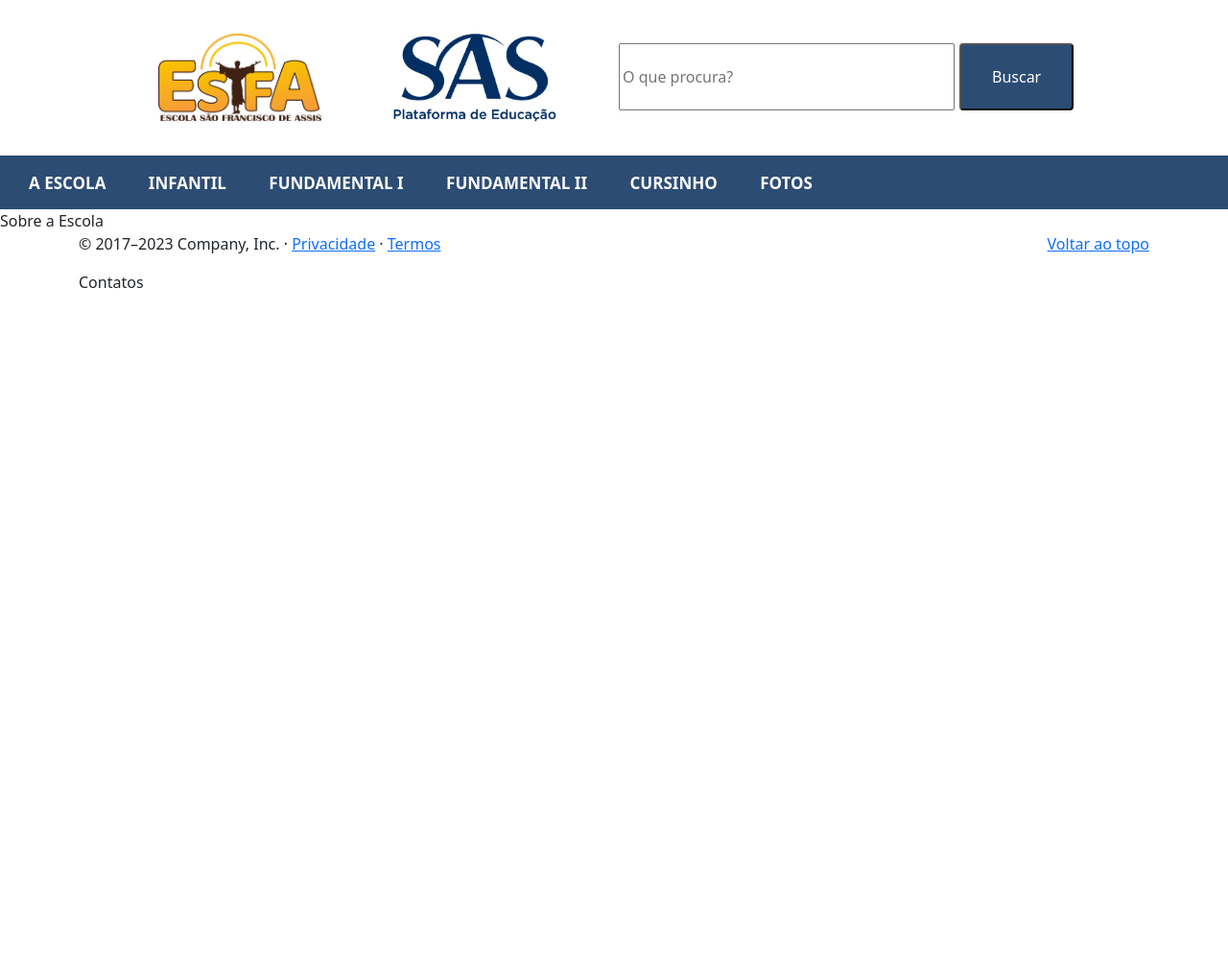
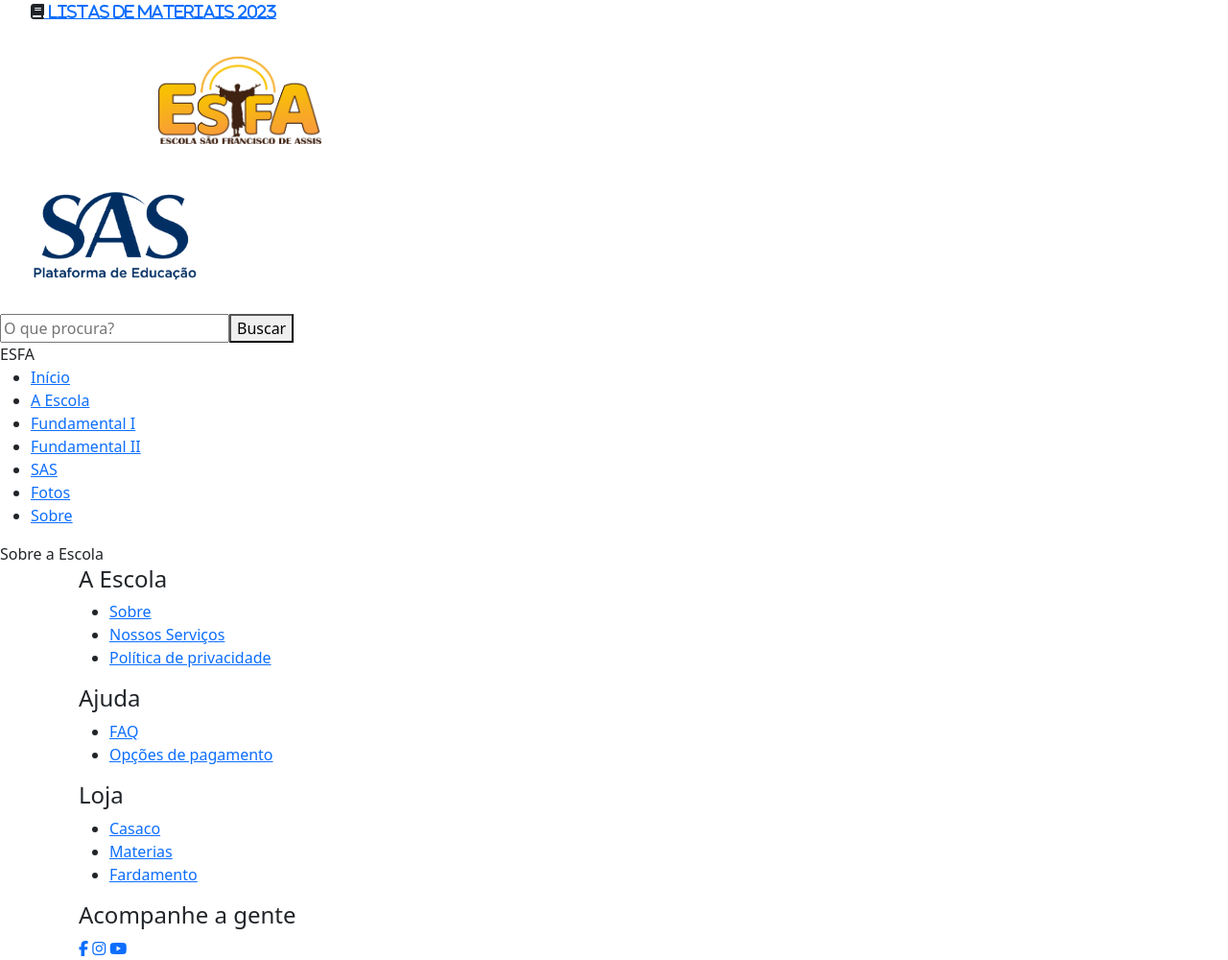
Before and after one commit to carvalhio/esfa, a Rails app: page /home/about in a window 1280 px wide. Shown: the whole page at 96% size. Before the commit the page ends 300 px from the top, so only its background shows below. Run offline with Rails 7, Linux system fonts and the light colour scheme; some libraries are stand-ins or nearby versions.

Commit message:
rodapé criado

```diff
--- a/app/assets/stylesheets/style.css
+++ b/app/assets/stylesheets/style.css
@@ -1,3 +1,87 @@
+* {
+    margin: 0;
+    padding: 0;
+    list-style: none;
+    text-decoration: none;
+    font-family: "Google Sans Regular";
+    box-sizing: border-box;
+}
+
+body {
+    background: #fefefe;
+}
+
+header {
+    width: 100%;
+    height: 80px;
+    background-color: #24262b;
+    display: flex;
+    align-items: center;
+    justify-content: space-between;
+    padding: 30px 100px;
+    font-weight: bold;
+}
+
+.logo {
+    font-size: 28px;
+    font-weight: bold;
+    color: #fefefe;
+}
+
+.hamburguer {
+    display: none;
+}
+.nav-bar ul {
+    display: flex;
+}
+
+.nav-bar ul li a {
+    display: block;
+    color: #fefefe;
+    font-size:  20px;
+    padding: 10px 25px;
+    border-radius: 50px;
+    transition: 0.2s;
+    margin: 0 5px;
+    text-decoration: none;
+}
+
+.nav-bar ul li a:hover {
+    color: #11101b;
+    background: #fefefe;
+}
+
+.nav-bar ul li a.active{
+    color: #11101b;
+    background: #fefefe;
+}
+
+@media only screen and (max-width: 1320px) {
+    header{
+        padding: 0 50px;
+    }
+}
+
+@media only screen and (max-width: 1100px) {
+    header{
+        padding: 0 30px;
+    }
+}
+
+@media only screen and (max-width: 900px) {
+    .hamburguer{
+        display: block;
+        cursor: pointer;
+    }
+    .hamburguer .line {
+        width: 30px;
+        height: 3px;
+        background: #fefefe;
+        margin: 6px 0;
+    }
+
+}
+
 .parent{
 
     display:flex;
@@ -20,37 +104,23 @@
     height: 100px;
 }
 
-@font-face {
-    font-family: 'BebasNeue Regular';
-    src: url('/fonts/BebasNeueRegular.otf')
- }
-
- li {
-     /* apenas para efeitos visuais */
-    list-style-type: none;
-    display: inline;
-    font-size: 17px;
-    font-style:unset;
-    font-weight: bolder;
-
-
-  }
 .container_header{
     width: 700px;
     margin-left: auto;
     margin-right: auto;
 }
 
-.navbar-custom {
-    background-color: #2c4c74;
+
+.first-navbar {
+    background-color: #c9c8c6;
+    font-size: 17px;
+    padding: auto;
+    box-sizing: border-box;
+    text-decoration: none;
+    text-decoration-style: none;
 }
 
-.navbar-text {
-    color: rgb(251, 252, 251);
-    text-decoration: none;
-    margin-left: 30px;
-    margin-right: 10px;
-}
+
 
 input {
     width: 350px;
@@ -73,3 +143,108 @@
     margin-top: 45px;
     margin-left: 5px;
   }
+
+  .footer {
+    position:static;
+    left: 0;
+    bottom: 0;
+    width: 100%;
+    background-color: black;
+    color: #c9c8c6;
+    text-align: center;
+    padding: auto;
+ }
+
+ @import url('https://fonts.googleapis.com/css2?family=Poppins:wght@300;400;500;600;700&display=swap');
+body{
+	line-height: 1.5;
+	font-family: 'Poppins', sans-serif;
+}
+*{
+	margin:0;
+	padding:0;
+	box-sizing: border-box;
+}
+.container{
+	max-width: 1170px;
+	margin:auto;
+}
+.row{
+	display: flex;
+	flex-wrap: wrap;
+}
+ul{
+	list-style: none;
+}
+.footer{
+	background-color: #24262b;
+    padding: 70px 0;
+}
+.footer-col{
+   width: 25%;
+   padding: 0 15px;
+}
+.footer-col h4{
+	font-size: 18px;
+	color: #ffffff;
+	text-transform: capitalize;
+	margin-bottom: 35px;
+	font-weight: 500;
+	position: relative;
+}
+.footer-col h4::before{
+	content: '';
+	position: absolute;
+	left:0;
+	bottom: -10px;
+	background-color: #e91e63;
+	height: 2px;
+	box-sizing: border-box;
+	width: 50px;
+}
+.footer-col ul li:not(:last-child){
+	margin-bottom: 10px;
+}
+.footer-col ul li a{
+	font-size: 16px;
+	text-transform: capitalize;
+	color: #ffffff;
+	text-decoration: none;
+	font-weight: 300;
+	color: #bbbbbb;
+	display: block;
+	transition: all 0.3s ease;
+}
+.footer-col ul li a:hover{
+	color: #ffffff;
+	padding-left: 8px;
+}
+.footer-col .social-links a{
+	display: inline-block;
+	height: 40px;
+	width: 40px;
+	background-color: rgba(255,255,255,0.2);
+	margin:0 10px 10px 0;
+	text-align: center;
+	line-height: 40px;
+	border-radius: 50%;
+	color: #ffffff;
+	transition: all 0.5s ease;
+}
+.footer-col .social-links a:hover{
+	color: #24262b;
+	background-color: #ffffff;
+}
+
+/*responsive*/
+@media(max-width: 767px){
+  .footer-col{
+    width: 50%;
+    margin-bottom: 30px;
+}
+}
+@media(max-width: 574px){
+  .footer-col{
+    width: 100%;
+}
+}
--- a/app/controllers/home_controller.rb
+++ b/app/controllers/home_controller.rb
@@ -5,5 +5,7 @@
   def about
   end
 
+  def supplies
+  end
 
 end
--- a/app/views/home/_footer.html.erb
+++ b/app/views/home/_footer.html.erb
@@ -1,5 +1,37 @@
-<footer class="container">
-    <p class="float-end"><a href="#">Voltar ao topo</a></p>
-    <p>© 2017–2023 Company, Inc. · <a href="#">Privacidade</a> · <a href="#">Termos</a></p>
-    <p> Contatos </p>
+  <footer class="footer">
+  	 <div class="container">
+  	 	<div class="row">
+  	 		<div class="footer-col">
+  	 			<h4> A Escola</h4>
+  	 			<ul>
+  	 				<li><a href="#">Sobre</a></li>
+  	 				<li><a href="#">Nossos Serviços</a></li>
+  	 				<li><a href="#">Política de privacidade</a></li>
+  	 			</ul>
+  	 		</div>
+  	 		<div class="footer-col">
+  	 			<h4>Ajuda</h4>
+  	 			<ul>
+  	 				<li><a href="#">FAQ</a></li>
+  	 				<li><a href="#">Opções de pagamento</a></li>
+  	 			</ul>
+  	 		</div>
+  	 		<div class="footer-col">
+  	 			<h4>Loja</h4>
+  	 			<ul>
+  	 				<li><a href="#">Casaco</a></li>
+  	 				<li><a href="#">Materias</a></li>
+  	 				<li><a href="#">Fardamento</a></li>
+  	 			</ul>
+  	 		</div>
+  	 		<div class="footer-col">
+  	 			<h4>Acompanhe a gente</h4>
+  	 			<div class="social-links">
+  	 				<a href="https://www.facebook.com/esfaoficial"><i class="fab fa-facebook-f"></i></a>
+  	 				<a href="https://www.instagram.com/esfasobralce/"><i class="fab fa-instagram"></i></a>
+  	 				<a href="#"><i class="fab fa-youtube"></i></a>
+  	 			</div>
+  	 		</div>
+  	 	</div>
+  	 </div>
   </footer>
--- a/app/views/home/_header.html.erb
+++ b/app/views/home/_header.html.erb
@@ -1,13 +1,19 @@
+<div class="first-navbar">
+		<div>
+			<ul>
 
+					<li link rel="stylesheet" href="https://cdnjs.cloudflare.com/ajax/libs/font-awesome/4.7.0/css/font-awesome.min.css" class="fa fa-book"><a href="home/supplies"> Listas de Materiais 2023  </a></li>
 
-<link href="assets/stylesheets/style.css" rel="stylesheet">
+			</ul>
+		</div>
+</div>
 
 <div class="parent">
       <div>
-        <%= image_tag('logos/logo3.png', alt: 'Description', style: 'display: block; margin: 20px; margin-left: 150px; width: 200px; padding: 15px;')%>
+        <a href="#"> <%= image_tag('logos/logo3.png', alt: 'Description', style: 'display: block; margin: 20px; margin-left: 150px; width: 200px; padding: 15px;')%> </a>
       </div>
       <div>
-        <%= image_tag('logos/sas.png', alt: 'Description', style: 'display: block; margin: 20px; width: 200px; padding: 15px;')%>
+       <a href="https://saseducacao.com.br/" > <%= image_tag('logos/sas.png', alt: 'Description', style: 'display: block; margin: 20px; width: 200px; padding: 15px;')%> </a>
       </div>
       <div>
         <form class="d-flex" role="search">
@@ -17,26 +23,37 @@
       </div>
 </div>
 
-<div class="navbar navbar-custom"  >
-    <div class="navbar-brand">
 
+  <header>
+          <div class="logo">ESFA</div>
+          <div class="hamburguer">
+              <div class="line"></div>
+              <div class="line"></div>
+              <div class="line"></div>
+          </div>
+          <nav class="nav-bar">
+              <ul>
                   <li>
-          <a class="navbar-text"  href="#"> A ESCOLA</a>
+                      <a href="#" class="active">Início</a>
                   </li>
                   <li>
-          <a class="navbar-text"  href="#">INFANTIL</a>
+                      <a href="#" >A Escola</a>
                   </li>
                   <li>
-          <a class="navbar-text" href="#">FUNDAMENTAL I</a>
+                      <a href="" >Fundamental I</a>
                   </li>
                   <li>
-          <a class="navbar-text"  href="#">FUNDAMENTAL II</a>
+                      <a href="" >Fundamental II</a>
                   </li>
                   <li>
-          <a class="navbar-text"  href="#">CURSINHO</a>
+                      <a href="" >SAS</a>
                   </li>
                   <li>
-          <a class="navbar-text"  href="#">FOTOS</a>
+                      <a href="" >Fotos</a>
                   </li>
-    </div>
-</div>
+                  <li>
+                      <a href="">Sobre</a>
+                  </li>
+              </ul>
+          </nav>
+    </header>
--- a/app/views/home/about.erb
+++ b/app/views/home/about.erb
@@ -1 +1,3 @@
+
+
 Sobre a Escola
--- a/app/views/layouts/application.html.erb
+++ b/app/views/layouts/application.html.erb
@@ -1,22 +1,25 @@
 <!doctype html>
-<html lang="en">
+<html lang="br">
   <head>
     <!-- Required meta tags -->
-    <meta charset="utf-8">
-    <meta name="viewport" content="width=device-width, initial-scale=1">
 
+    <meta charset="UTF-8"
+    <meta http-equiv="X-UA-Compatible" content="IE-edge">
+    <meta name="viewport" content="width=device-widith, initial-scale=1.0">
+    <link href="https://cdn.jsdelivr.net/npm/bootstrap@5.1.3/dist/css/bootstrap.min.css" rel="stylesheet" integrity="sha384-1BmE4kWBq78iYhFldvKuhfTAU6auU8tT94WrHftjDbrCEXSU1oBoqyl2QvZ6jIW3" crossorigin="anonymous">
     <!-- Bootstrap CSS -->
-    <link href="https://cdn.jsdelivr.net/npm/bootstrap@5.1.3/dist/css/bootstrap.min.css" rel="stylesheet" integrity="sha384-1BmE4kWBq78iYhFldvKuhfTAU6auU8tT94WrHftjDbrCEXSU1oBoqyl2QvZ6jIW3" crossorigin="anonymous">
 
-    <meta name="viewport" content="width=device-width,initial-scale=1">
+
     <%= csrf_meta_tags %>
     <%= csp_meta_tag %>
 
-    <script src="https://cdn.jsdelivr.net/npm/bootstrap@5.0.2/dist/js/bootstrap.bundle.min.js" integrity="sha384-MrcW6ZMFYlzcLA8Nl+NtUVF0sA7MsXsP1UyJoMp4YLEuNSfAP+JcXn/tWtIaxVXM" crossorigin="anonymous"></script>
+
     <%= stylesheet_link_tag "application", "data-turbo-track": "reload" %>
     <%= javascript_importmap_tags %>
 
-    <title>esfa</title>
+    <script src='https://kit.fontawesome.com/a076d05399.js' crossorigin='anonymous'></script>
+
+    <title>ESFA</title>
   </head>
   <body>
     <%= render 'home/header' %>
--- a/config/routes.rb
+++ b/config/routes.rb
@@ -1,5 +1,6 @@
 Rails.application.routes.draw do
   get 'home/about'
+  get 'home/supplies'
   root 'home#index'
 
 end
```
Also changed, not shown: app/views/home/index.html.erb (+6 -7 lines), app/views/home/supplies.erb (added, +9 -0 lines), app/assets/fonts/cartao.jpeg (added), app/assets/images/banner/carousel_fachada.png (added), app/assets/images/banner/carousel_missa.png (added), app/assets/images/icons/email.png (added), app/assets/images/icons/phone.png (added). Lines whose indentation alone changed are shown as unchanged.
